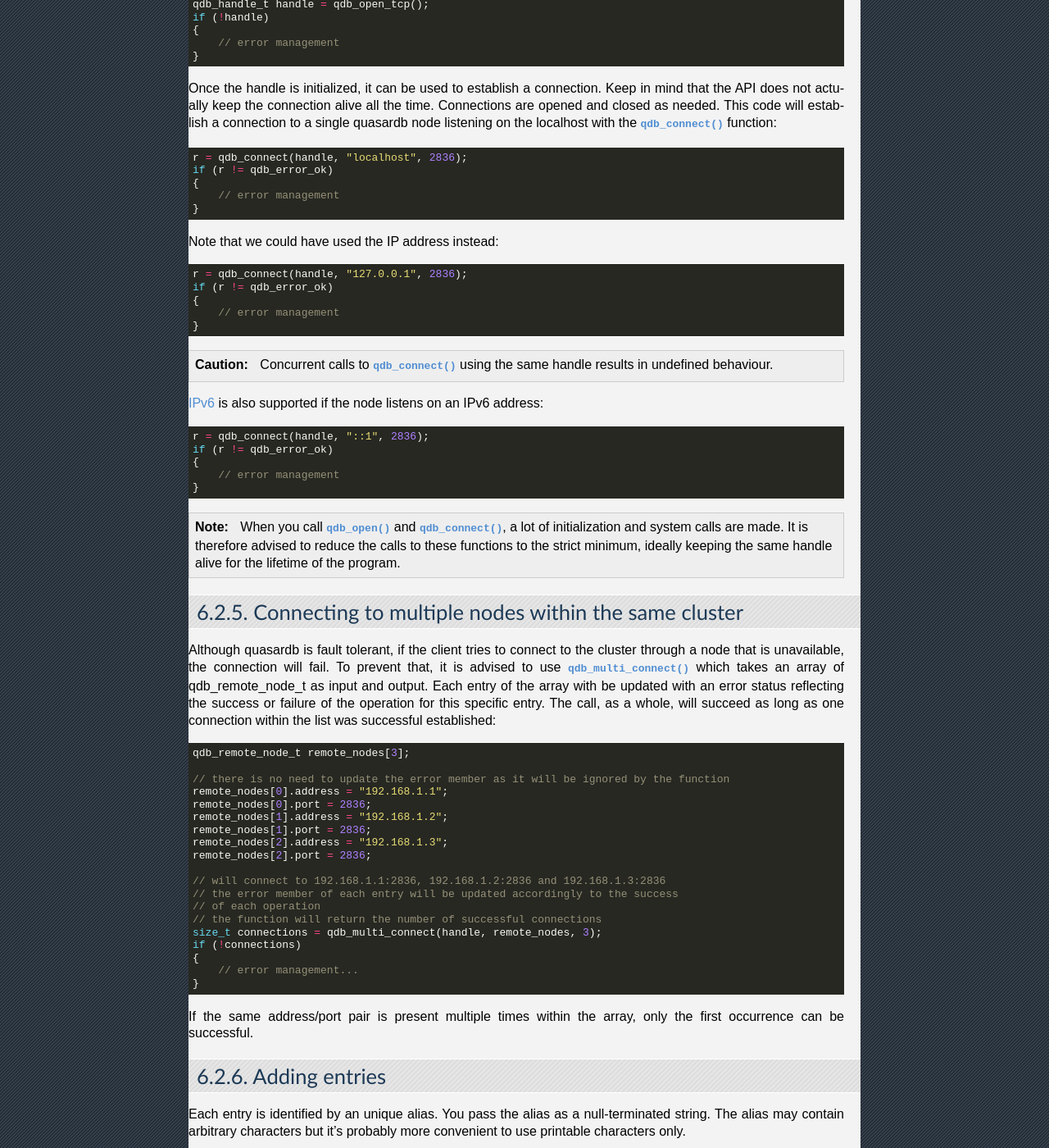
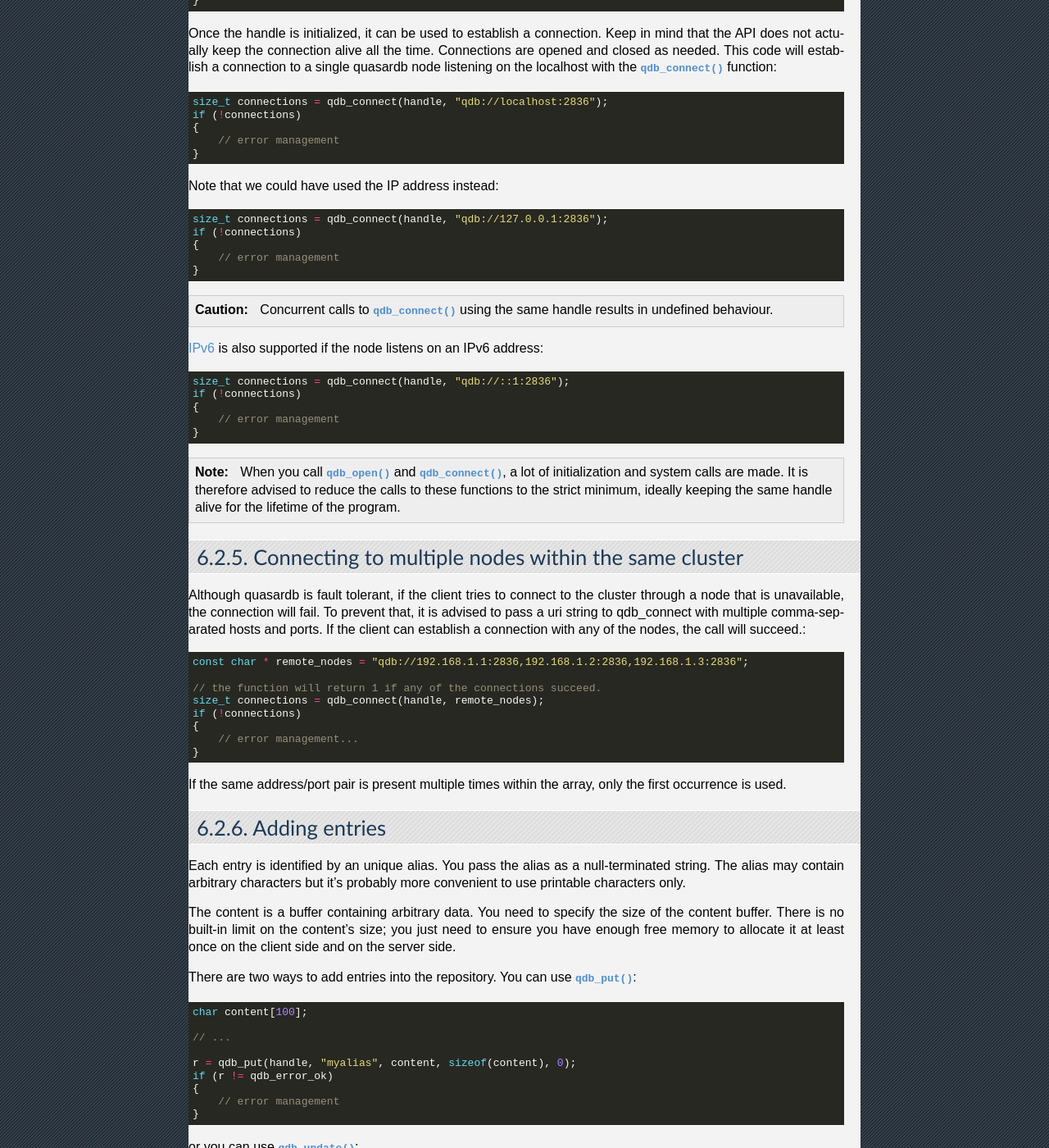
Before and after one commit to iltommi/qdb-documentation, a Sphinx documentation site: the page built from source/api/c.rst, in a window 1280 px wide and 1400 px high, scrolled down 2663 px. Shown: the whole window at 82% size. Built offline with Sphinx 7.4.7, drawn with Linux system fonts in a browser that asks for light colours; pages that are not in the unit, such as notebooks, are missing from menus; some of the changed text lies outside the part shown.

Commit message:
Remove qdb_multi_connect, update qdb_connect doc for uri string.

```diff
--- a/source/api/c.rst
+++ b/source/api/c.rst
@@ -25,8 +25,7 @@ Quick Reference
   :c:type:`qdb_error_t`       :c:type:`qdb_open`                 (:c:type:`qdb_handle_t` handle, :c:type:`qdb_protocol_t` proto);
   :c:type:`qdb_handle_t`      :c:type:`qdb_open_tcp`             (void);
   :c:type:`qdb_error_t`       :c:type:`qdb_set_option`           (:c:type:`qdb_handle_t` handle, :c:type:`qdb_option_t` option, ...);
-  :c:type:`qdb_error_t`       :c:type:`qdb_connect`              (:c:type:`qdb_handle_t` handle, :c:type:`const char *` host, :c:type:`unsigned short` port);
-  :c:type:`size_t`            :c:type:`qdb_multi_connect`        (:c:type:`qdb_handle_t` handle, :c:type:`qdb_remote_node_t *` servers, :c:type:`size_t` count);
+  :c:type:`qdb_error_t`       :c:type:`qdb_connect`              (:c:type:`qdb_handle_t` handle, :c:type:`const char *` uri);
   :c:type:`qdb_error_t`       :c:type:`qdb_close`                (:c:type:`qdb_handle_t` handle);
   :c:type:`qdb_error_t`       :c:type:`qdb_prefix_get`           (:c:type:`qdb_handle_t` handle, :c:type:`const char *` prefix, :c:type:`const char ***` results, :c:type:`size_t` results_count);
   :c:type:`qdb_error_t`       :c:type:`qdb_get_noalloc`          (:c:type:`qdb_handle_t` handle, :c:type:`const char *` alias, :c:type:`char *` content, :c:type:`size_t *` content_length);
@@ -105,16 +104,16 @@ We can also use the convenience function :c:func:`qdb_open_tcp`: ::
 
 Once the handle is initialized, it can be used to establish a connection. Keep in mind that the API does not actually keep the connection alive all the time. Connections are opened and closed as needed. This code will establish a connection to a single quasardb node listening on the localhost with the :c:func:`qdb_connect` function: ::
 
-    r = qdb_connect(handle, "localhost", 2836);
-    if (r != qdb_error_ok)
+    size_t connections = qdb_connect(handle, "qdb://localhost:2836");
+    if (!connections)
     {
         // error management
     }
 
 Note that we could have used the IP address instead: ::
 
-    r = qdb_connect(handle, "127.0.0.1", 2836);
-    if (r != qdb_error_ok)
+    size_t connections = qdb_connect(handle, "qdb://127.0.0.1:2836");
+    if (!connections)
     {
         // error management
     }
@@ -124,8 +123,8 @@ Note that we could have used the IP address instead: ::
 
 `IPv6 <http://en.wikipedia.org/wiki/IPv6>`_ is also supported if the node listens on an IPv6 address: ::
 
-    r = qdb_connect(handle, "::1", 2836);
-    if (r != qdb_error_ok)
+    size_t connections = qdb_connect(handle, "qdb://::1:2836");
+    if (!connections)
     {
         // error management
     }
@@ -136,29 +135,18 @@ Note that we could have used the IP address instead: ::
 Connecting to multiple nodes within the same cluster
 ------------------------------------------------------
 
-Although quasardb is fault tolerant, if the client tries to connect to the cluster through a node that is unavailable, the connection will fail. To prevent that, it is advised to use :c:func:`qdb_multi_connect` which takes an array of qdb_remote_node_t as input and output. Each entry of the array with be updated with an error status reflecting the success or failure of the operation for this specific entry. The call, as a whole, will succeed as long as one connection within the list was successful established::
+Although quasardb is fault tolerant, if the client tries to connect to the cluster through a node that is unavailable, the connection will fail. To prevent that, it is advised to pass a uri string to qdb_connect with multiple comma-separated hosts and ports. If the client can establish a connection with any of the nodes, the call will succeed.::
 
-    qdb_remote_node_t remote_nodes[3];
+    const char * remote_nodes = "qdb://192.168.1.1:2836,192.168.1.2:2836,192.168.1.3:2836";
 
-    // there is no need to update the error member as it will be ignored by the function
-    remote_nodes[0].address = "192.168.1.1";
-    remote_nodes[0].port = 2836;
-    remote_nodes[1].address = "192.168.1.2";
-    remote_nodes[1].port = 2836;
-    remote_nodes[2].address = "192.168.1.3";
-    remote_nodes[2].port = 2836;
-
-    // will connect to 192.168.1.1:2836, 192.168.1.2:2836 and 192.168.1.3:2836
-    // the error member of each entry will be updated accordingly to the success
-    // of each operation
-    // the function will return the number of successful connections
-    size_t connections = qdb_multi_connect(handle, remote_nodes, 3);
+    // the function will return 1 if any of the connections succeed.
+    size_t connections = qdb_connect(handle, remote_nodes);
     if (!connections)
     {
         // error management...
     }
 
-If the same address/port pair is present multiple times within the array, only the first occurrence can be successful.
+If the same address/port pair is present multiple times within the array, only the first occurrence is used.
 
 Adding entries
 -----------------
@@ -571,37 +559,16 @@ Reference
 
     :returns: An error code of type :c:type:`qdb_error_t`
 
-.. c:function:: qdb_error_t qdb_connect(qdb_handle_t handle, const char * host, unsigned short port)
+.. c:function:: qdb_size_t qdb_connect(qdb_handle_t handle, const char * uri)
 
     Bind the client instance to a quasardb cluster and connect to one node within.
 
     :param handle: An initialized handle (see :c:func:`qdb_open` and :c:func:`qdb_open_tcp`)
     :type handle: qdb_handle_t
-    :param host: A pointer to a null terminated string representing the IP address or the name of the server to which to connect
-    :type host: const char *
-    :param port: The port number used by the server. The default quasardb port is 2836.
-    :type port: unsigned short
+    :param uri: A pointer to a null terminated string in the format "qdb://host:port[,host:port]".
+    :type uri: const char *
 
-    :returns: An error code of type :c:type:`qdb_error_t`
-
-.. c:function:: size_t qdb_multi_connect(qdb_handle_t handle, qdb_remote_node_t * servers, size_t count)
-
-    Bind the client instance to a quasardb cluster and connect to multiple nodes within the cluster. The function returns the number of successful
-    unique connections. If the same node (address and port) is present several times in the input array, it will count as only one successful
-    connection.
-
-    The user supplies an array of qdb_remote_node_t and the function updates the error member of each entry according to the result of the operation.
-
-    Only one connection to a listed node has to succeed for the connection to the cluster to be successful.
-
-    :param handle: An initialized handle (see :c:func:`qdb_open` and :c:func:`qdb_open_tcp`)
-    :type handle: qdb_handle_t
-    :param servers: An array of qdb_remote_node_t designating the nodes to connect to. The error member will be updated depending on the result of the operation.
-    :type servers: qdb_remote_node_t *
-    :param count: The size of the input array.
-    :type count: size_t
-
-    :returns: The number of unique successful connections.
+    :returns: 0 if all connections failed, 1 if any connection succeeded.
 
 .. c:function:: qdb_error_t qdb_close(qdb_handle_t handle)
 
```
